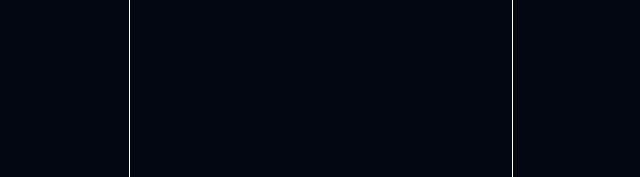
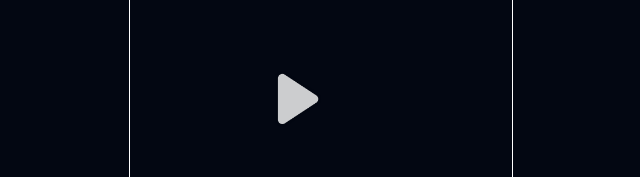
Before and after one commit to linuxmobile/tiktok-react-clone, a React (Vite) app: page / in a window 1280 px wide. Shown: the part 219-396 px from the top of the page, without its empty margins (319-959 px from the left). Built offline with nearby package versions, Linux system fonts and the light colour scheme.

Commit message:
Feat 💎: added first video & pause function

```diff
--- a/src/components/App.jsx
+++ b/src/components/App.jsx
@@ -1,10 +1,12 @@
 import { useState } from 'react'
 import UseAppRecommendation from './UseAppRecommendation.jsx'
+import VideoPlayer from './VideoPlayer.jsx'
 
 function App() {
   return (
     <div className="App">
       <main>
+        <VideoPlayer />
         <UseAppRecommendation />
       </main>
     </div>
--- /dev/null
+++ b/src/components/VideoPlayer.jsx
@@ -0,0 +1,33 @@
+import { useState, useRef, useEffect } from 'react'
+import TiktokVideo from '../assets/videos/tiktok1.mp4'
+import PauseIcon from '../assets/pause.png'
+
+function VideoPlayer() {
+  const [playing, setPlaying] = useState(false)
+  const video = useRef()
+
+  const handlePlay = () => {
+    if (playing) {
+      video.current.pause()
+    } else {
+      video.current.play()
+    }
+    setPlaying(!playing)
+  }
+	return (
+		<div className='relative'>
+      <video
+        src={TiktokVideo}
+        ref={video}
+        controls={false}
+        className='w-[353px]'
+      >
+      </video>
+      <div className='w-full h-full'>
+        <button onClick={handlePlay} className='w-12 h-12 absolute top-72 left-36'><img src={PauseIcon} alt="pause image" /></button>
+      </div>
+		</div>
+	)
+}
+
+export default VideoPlayer
```
Also changed, not shown: src/assets/pause.png (added), 1 other file (tests, documents, lock files or other folders).
